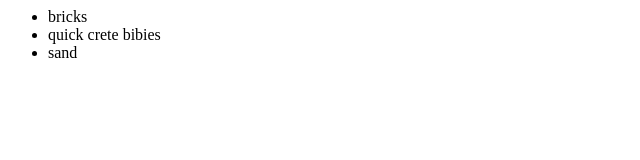
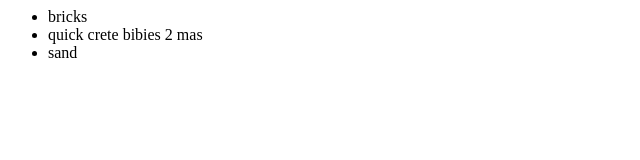
Before and after one commit to thejustinfarr/git-refresher, a plain HTML site: page index.html in a window 1280 px wide. Shown: the full height of the page, 0-640 px from the left. Drawn offline with Linux system fonts and the light colour scheme.

Commit message:
add 2 mas

```diff
--- a/index.html
+++ b/index.html
@@ -3,7 +3,7 @@
 		<div>
 			<ul>
 				<li>bricks</li>
-				<li>quick crete bibies</li>
+				<li>quick crete bibies 2 mas</li>
 				<li>sand</li>
 			</ul>
 		</div>
```
